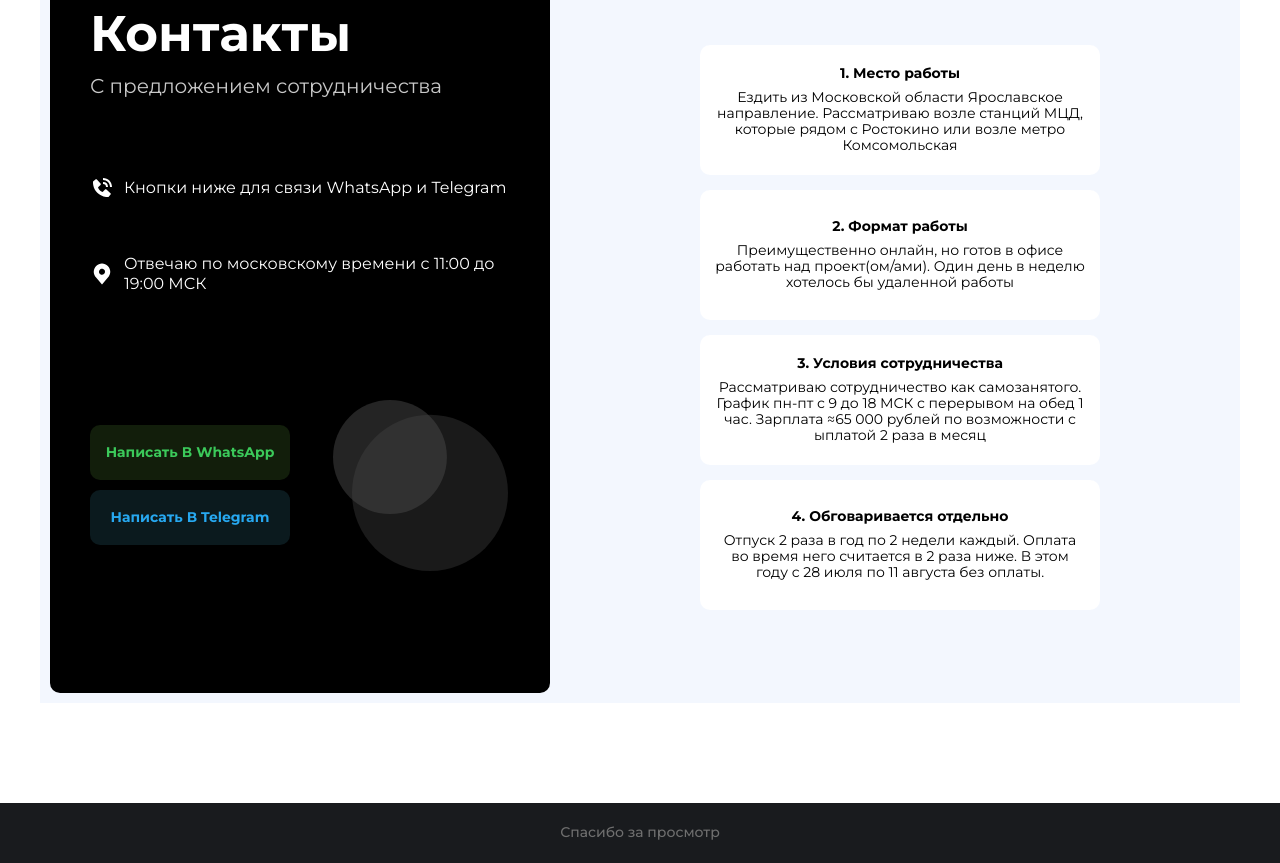
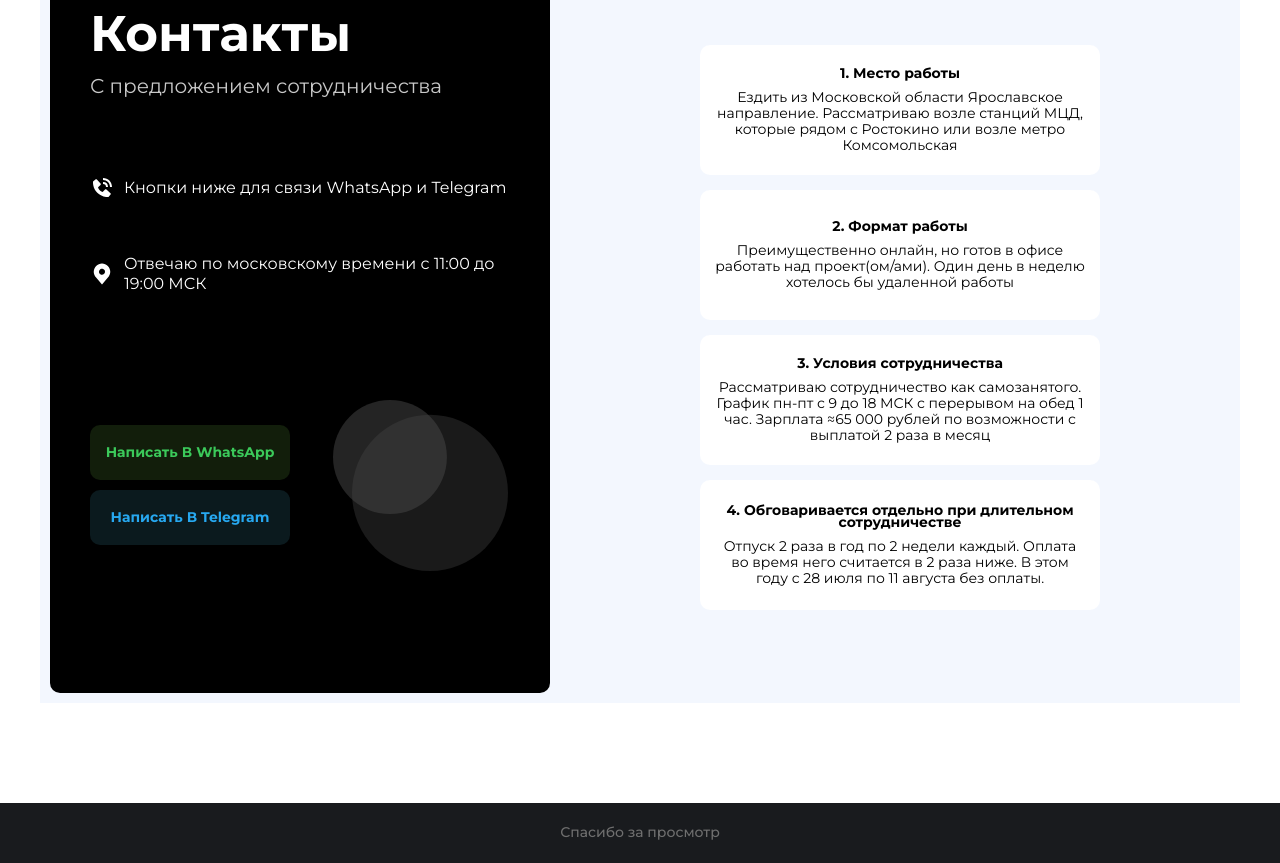
Before and after one commit to keeonezy/jobOffer, a plain HTML site: page index.html in a window 1280 px wide. Shown: the part 2044-2907 px from the top of the page. Drawn offline with Linux system fonts and the light colour scheme.

Commit message:
refactor

```diff
--- a/index.html
+++ b/index.html
@@ -270,11 +270,11 @@
                 <li class="contact__card1">
                     <h3 class="contact__subtitle">3. Условия сотрудничества</h3>
                     <p class="contact__desc">Рассматриваю сотрудничество как самозанятого. График пн-пт с 9 до 18
-                        МСК с перерывом на обед 1 час. Зарплата ≈65 000 рублей по возможности с ыплатой 2 раза в месяц</p>
+                        МСК с перерывом на обед 1 час. Зарплата ≈65 000 рублей по возможности с выплатой 2 раза в месяц</p>
                 </li>
 
                 <li class="contact__card1">
-                    <h3 class="contact__subtitle">4. Обговаривается отдельно</h3>
+                    <h3 class="contact__subtitle">4. Обговаривается отдельно при длительном сотрудничестве</h3>
                     <p class="contact__desc">Отпуск 2 раза в год по 2 недели каждый. Оплата во время него считается в 2
                         раза ниже. В этом году с 28 июля по 11 августа без оплаты.</p>
                 </li>
```
